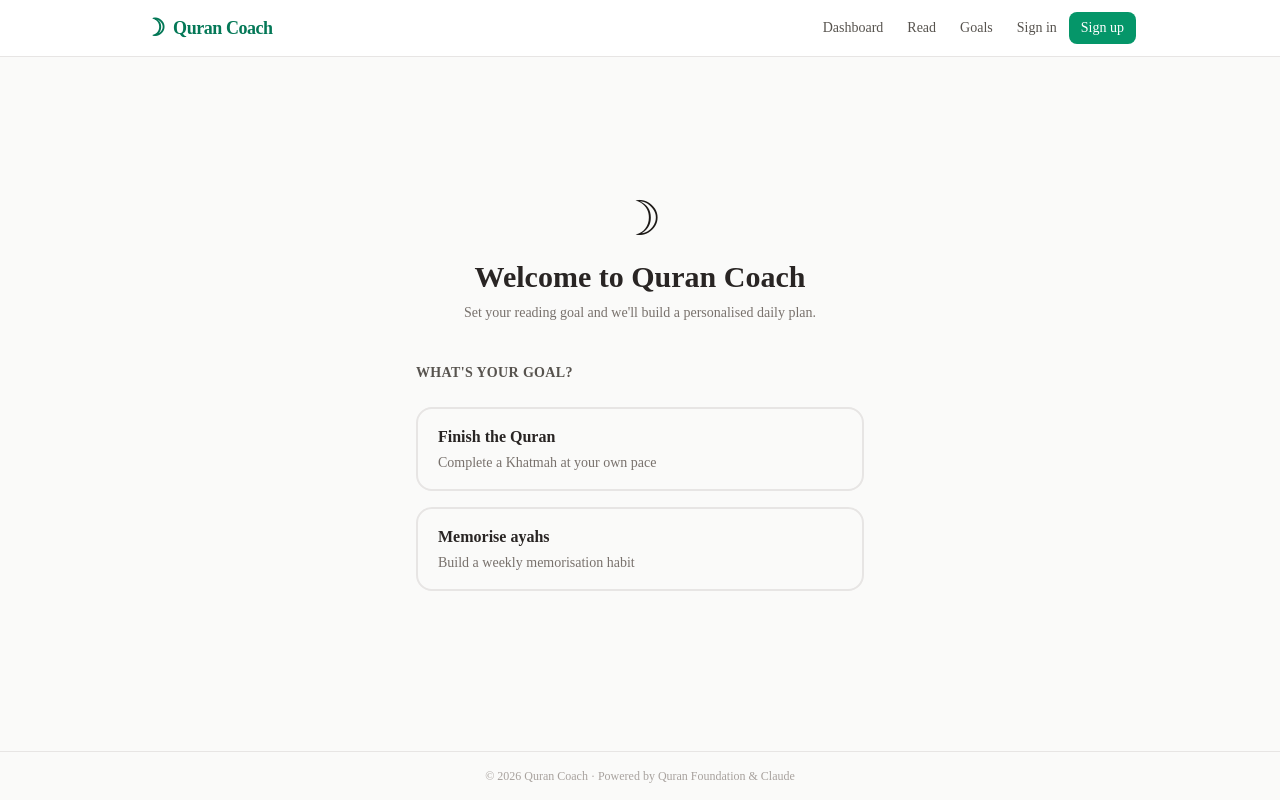
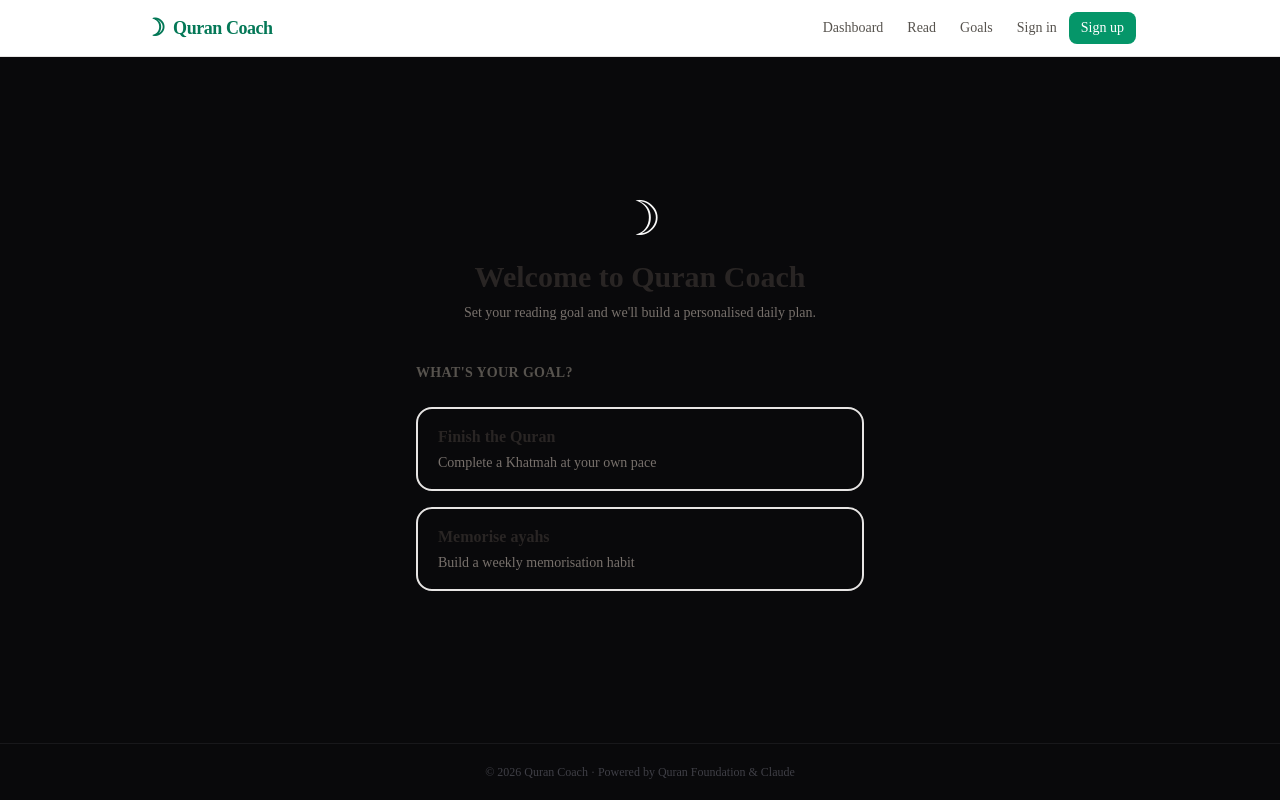
Before and after one commit to jibberswrld/Quran-Foundation-Hackathon-Submission, a Next.js app: page /onboarding in a window 1280 px wide. Built offline with nearby package versions, Linux system fonts and the light colour scheme; no server answers.

Commit message:
style: dark layout body and footer

```diff
--- a/app/layout.tsx
+++ b/app/layout.tsx
@@ -13,13 +13,12 @@
   children,
 }: Readonly<{ children: React.ReactNode }>) {
   return (
-    <html lang="en" dir="ltr">
-      <body className="min-h-screen flex flex-col bg-stone-50 text-stone-900">
+    <html lang="en" dir="ltr" className="dark">
+      <body className="min-h-screen flex flex-col bg-zinc-950 text-zinc-50 antialiased">
         <NavBar />
         <main className="flex-1">{children}</main>
-        <footer className="py-4 text-center text-xs text-stone-400 border-t border-stone-200">
-          © {new Date().getFullYear()} Quran Coach · Powered by Quran Foundation
-          & Claude
+        <footer className="py-5 text-center text-xs text-zinc-700 border-t border-zinc-900">
+          © {new Date().getFullYear()} Quran Coach · Powered by Quran Foundation &amp; Claude
         </footer>
       </body>
     </html>
```
